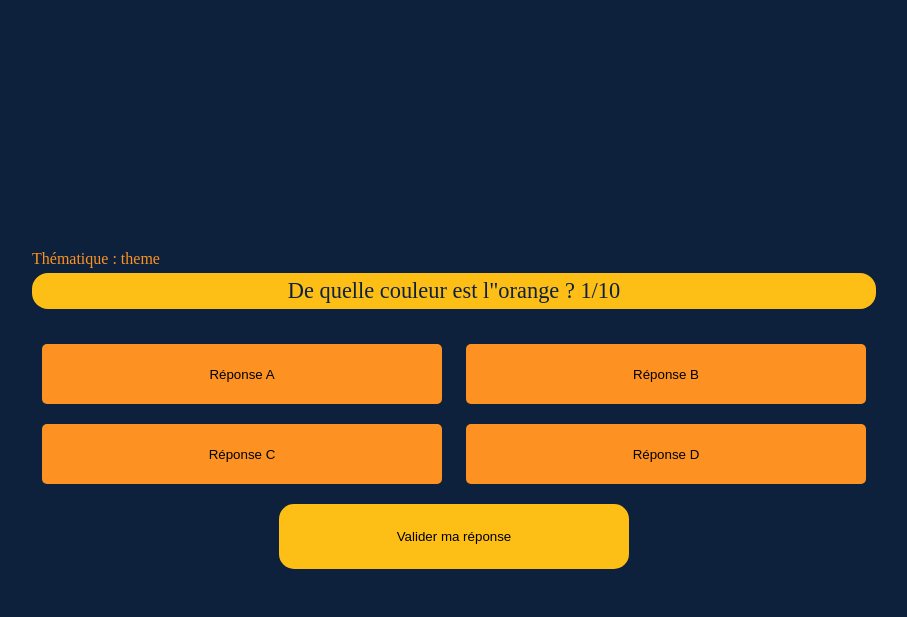
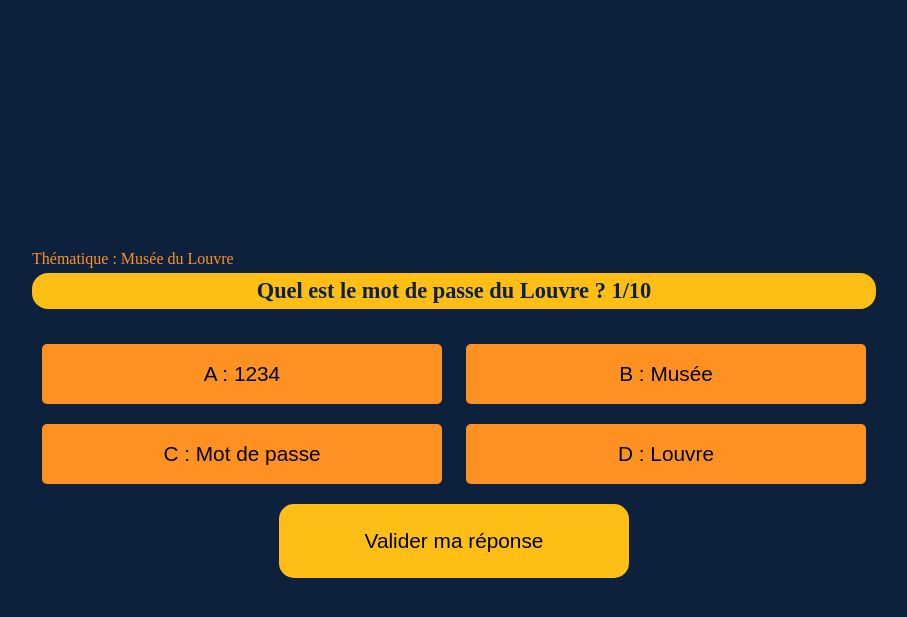
Before and after one commit to Natacha641/projet_quizz, a PHP site: page /quizz.html in a window 1280 px wide. Shown: the top 617 px of the page, without its empty margins (186-1093 px from the left). Run offline with PHP 8.4, Linux system fonts and the light colour scheme.

Commit message:
minor change

```diff
--- a/quizz.css
+++ b/quizz.css
@@ -1,6 +1,6 @@
 body {
             margin: 0;
-            font-family: Rubik;
+            font-family: Poppins;
             display: block;
             background-color: #0E213C;
             color: white;
@@ -30,6 +30,7 @@ body {
     background-color: #FDBF16;
     border-radius: 16px;
     font-size: 1.4rem;
+    font-weight: 700;
     padding-top: 5px;
     padding-bottom: 5px;
     margin-bottom: 25px;
@@ -58,6 +59,7 @@ body {
     border-color: #FD9222;
     margin: 10px;
     border: none;
+    font-size: 1.3rem;
 }
 
 .btn-validate {
@@ -67,4 +69,16 @@ body {
     border-radius: 15px;
     border: none;
     background-color: #FDBF16;
+    font-size: 1.3rem;
 }
+
+.answer-top-left:hover,
+.answer-top-right:hover,
+.answer-bottom-left:hover,
+.answer-bottom-right:hover {
+    background-color: aliceblue;
+}
+
+.btn-validate:hover {
+    background-color: #ffffff;
+}
--- a/quizz.html
+++ b/quizz.html
@@ -9,17 +9,17 @@
 <body>
     <section class="squizz">
 
-        <span class="thematique">Thématique : theme</span>
-        <span class="question-line">De quelle couleur est l"orange ? 1/10</span>
+        <span class="thematique">Thématique : Musée du Louvre</span>
+        <span class="question-line">Quel est le mot de passe du Louvre ? 1/10</span>
 
         <div class="answer-block">
             <div class="answers-top">
-                <button class="answer-top-left">Réponse A</button>
-                <button class="answer-top-right"> Réponse B</button>
+                <button class="answer-top-left">A : 1234</button>
+                <button class="answer-top-right">B : Musée</button>
             </div>
             <div class="answers-bottom">
-                <button class="answer-bottom-left">Réponse C</button>
-                <button class="answer-bottom-right"> Réponse D</button>
+                <button class="answer-bottom-left">C : Mot de passe</button>
+                <button class="answer-bottom-right">D : Louvre</button>
             </div>
 
             <button class="btn-validate">Valider ma réponse</button>
```
